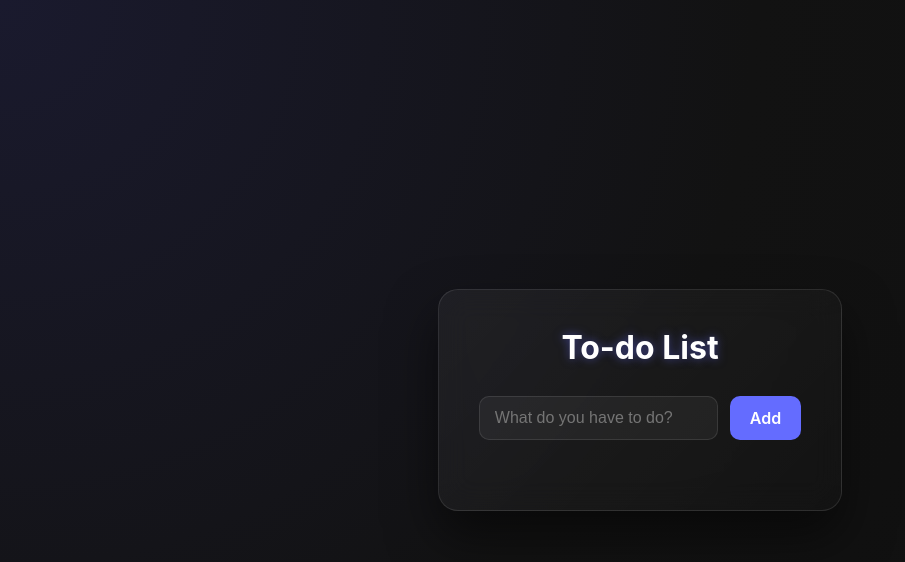
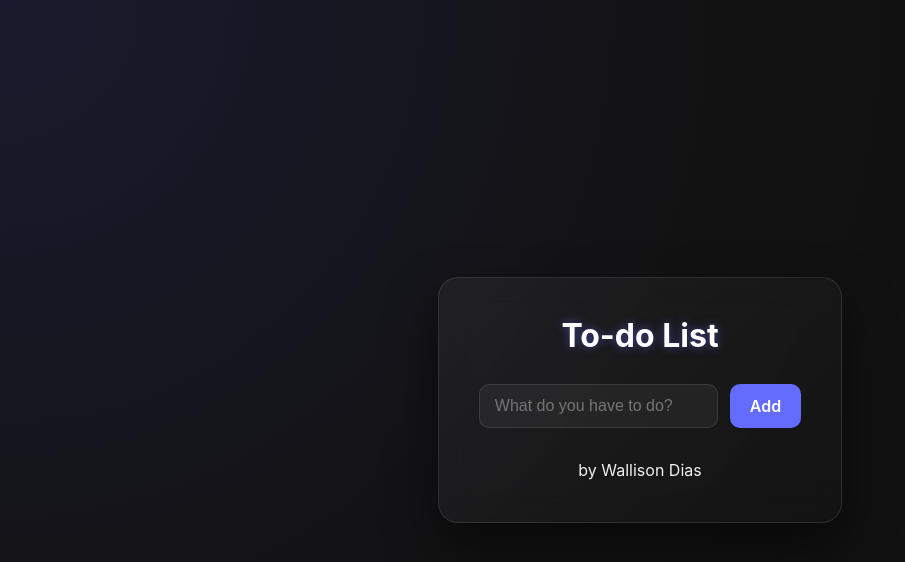
Before and after one commit to wallisonvsdias/todolist-project, a React (Vite) app: page / in a window 1280 px wide. Shown: the top 562 px of the page, without its empty margins (0-905 px from the left). Built offline with nearby package versions, Linux system fonts and the light colour scheme.

Commit message:
feat: adiciona créditos do autor

```diff
--- a/src/App.jsx
+++ b/src/App.jsx
@@ -63,6 +63,7 @@ function App() {
           </li>
         ))}
       </ul>
+      <p>by Wallison Dias</p>
     </div>
   )
 }
```
